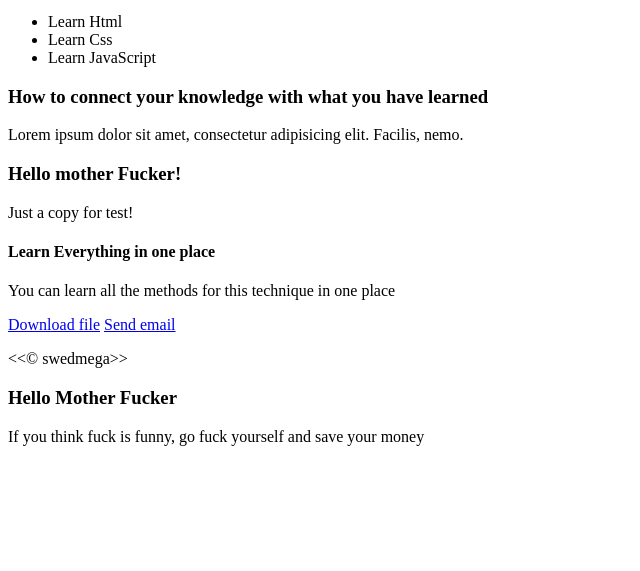
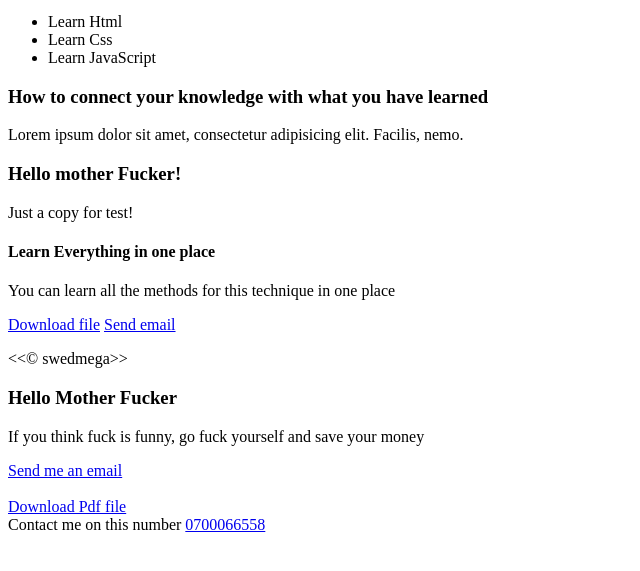
Before and after one commit to samfabios/newTest, a plain HTML site: page index.html in a window 1280 px wide. Shown: the part 101-672 px from the top of the page, without its empty margins (0-640 px from the left). Drawn offline with Linux system fonts and the light colour scheme.

Commit message:
Add a telphon number

```diff
--- a/index.html
+++ b/index.html
@@ -42,5 +42,16 @@
             <h3>Hello Mother Fucker</h3>
             <p>If you think fuck is funny, go fuck yourself and save your money</p>
         </div>
+        <div class="mailTo">
+            <a href="mailto:sam@yahoo.com">Send me an email</a>
+        </div>
+        <br>
+        <div class="adressData">
+            <a href="#" download>Download Pdf file</a>
+        </div>
+        <div>
+            Contact me on this number <a href="tel:0700066558">0700066558</a>
+        </div>
+
     </body>
 </html>
```
